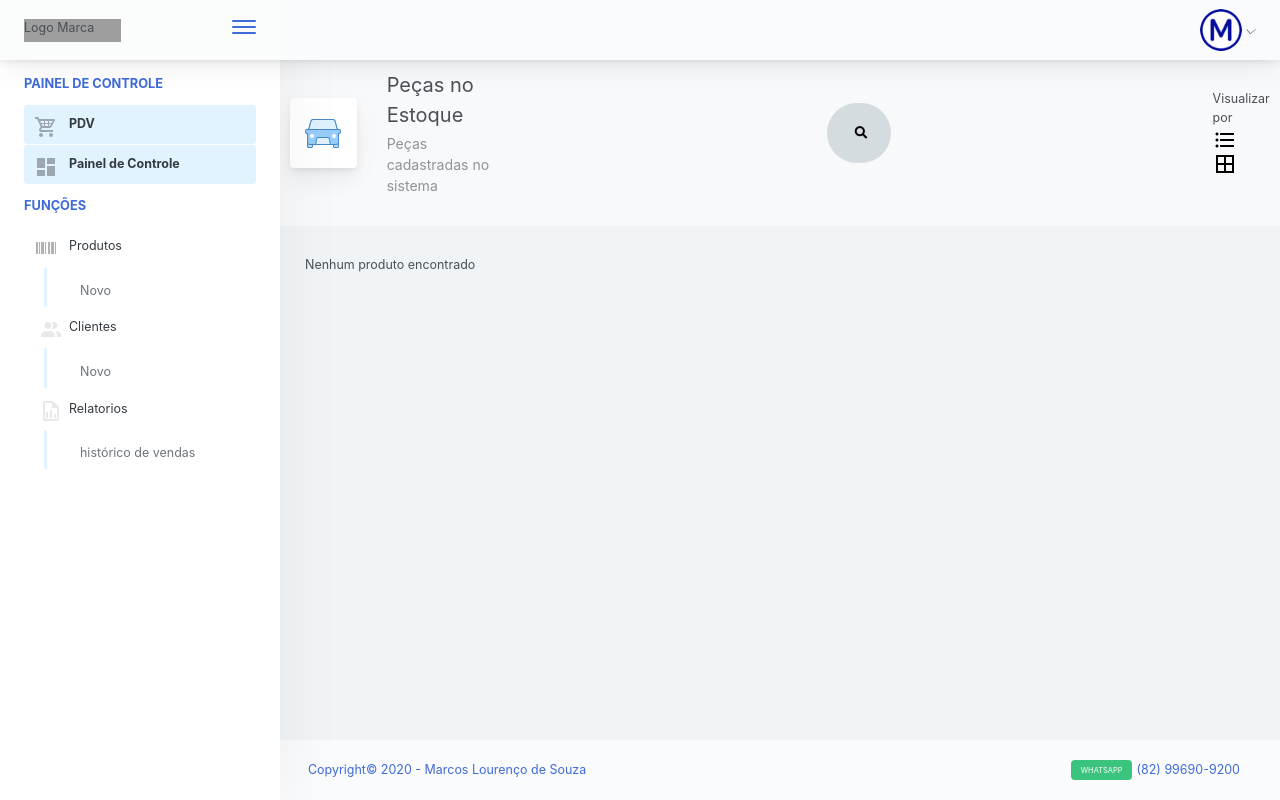
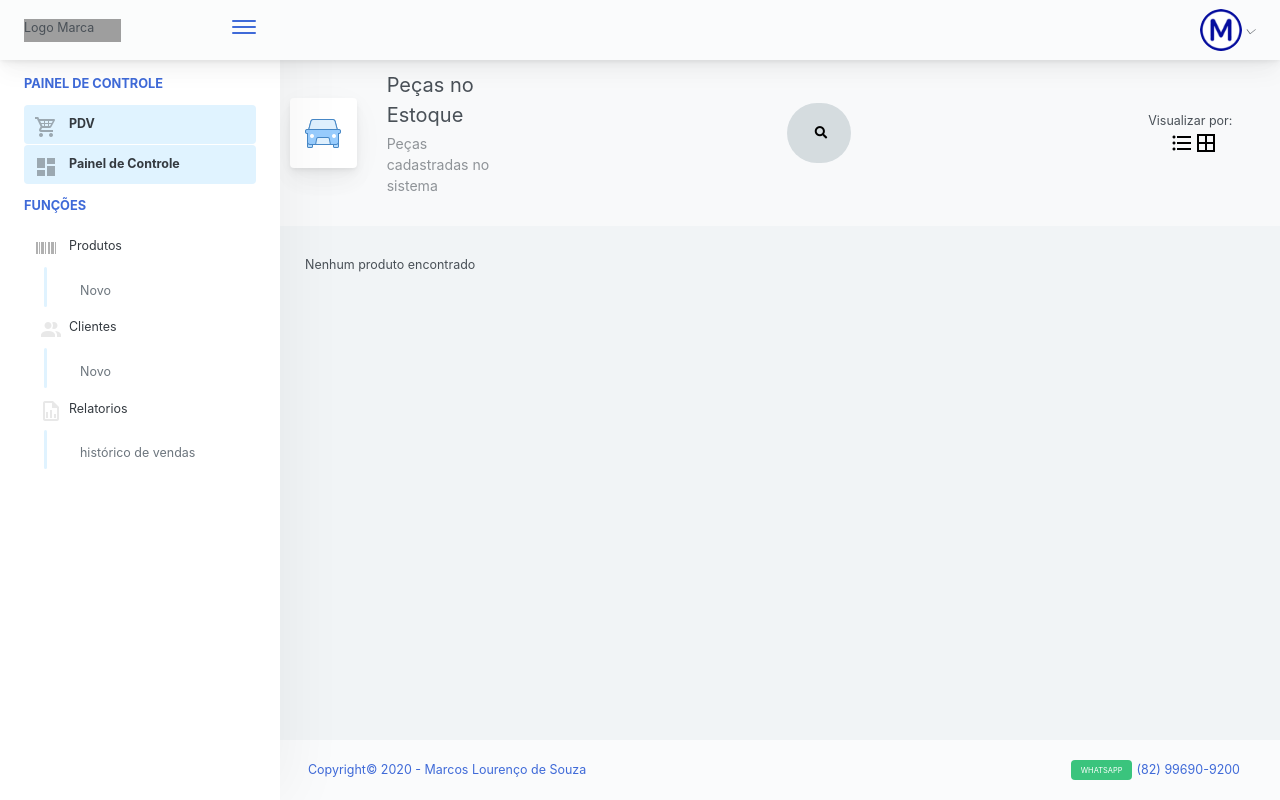
Before and after one commit to skymarkos7/estoque_junto, a PHP site: page /paginas/produtos.php in a window 1280 px wide. Run offline with PHP 8.4, Linux system fonts and the light colour scheme; the visitor is signed in with stand-in values (Sample User, id 1); data that the repository does not hold is empty; some libraries are stand-ins or nearby versions; some web fonts are replaced; grey boxes are pictures that could not be loaded.

Commit message:
visualizar produtos por grades/lista

```diff
--- a/estilo/componentes.css
+++ b/estilo/componentes.css
@@ -153,6 +153,12 @@ input:checked+.slider:before {
     border-radius: 50%;
     color: black;
     text-decoration: none;
+}
+
+.visualizar {
+    float: right;
+    width: 100px;
+    display: inline-flex;
 }
 
 
--- a/paginas/produtos.php
+++ b/paginas/produtos.php
@@ -31,8 +31,10 @@ include_once("parte_de_cima.php");  //inclui o cabeçalho da página que será a
             </div>
         </div>
 
-        <div class="visualizar-por">
-            Visualizar por
+        <div id="visualizacao">
+        Visualizar por:
+        <div id="visualizar" class="visualizar">
+
             <div class="lista">
                 <img class="ilustracao_funcao" src="../img/icone/format-list.png" alt="grafico">
             </div>
@@ -40,6 +42,7 @@ include_once("parte_de_cima.php");  //inclui o cabeçalho da página que será a
             <div class="grade">
                 <img class="ilustracao_funcao" src="../img/icone/format-grade.png" alt="grafico">
             </div>
+        </div>
         </div>
 
 
```
